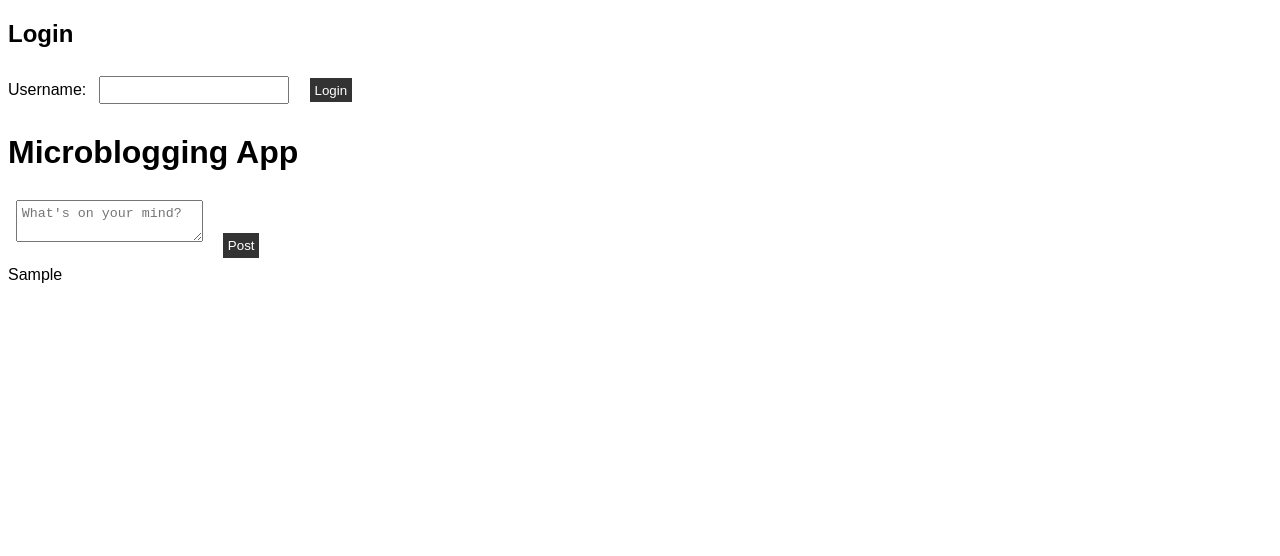
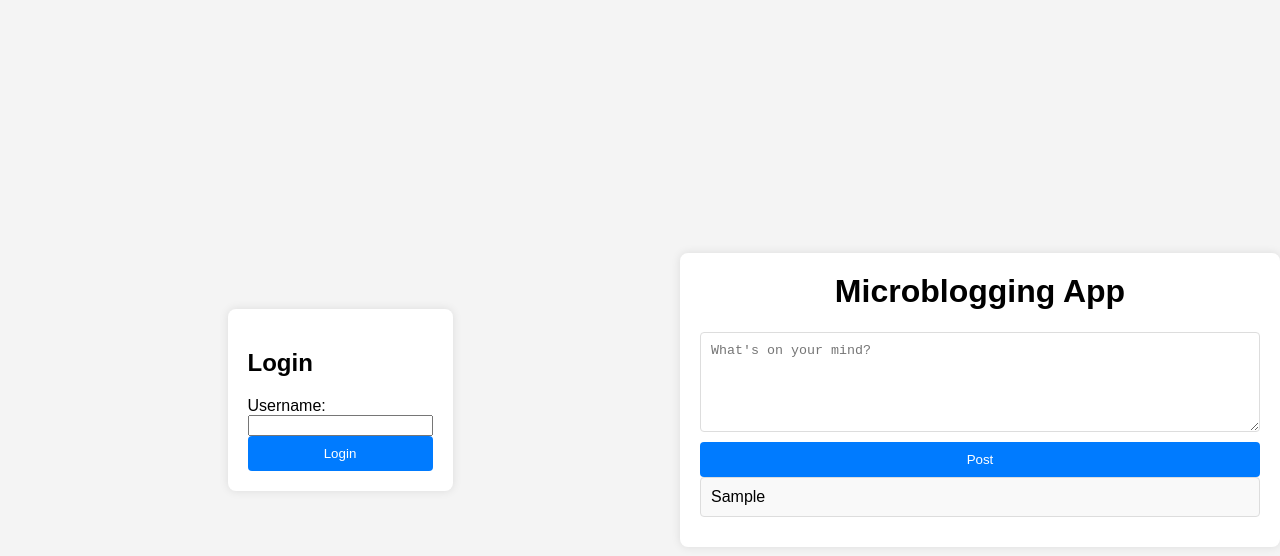
Before and after one commit to Asuran003/fswd, a plain HTML site: page exp3.html in a window 1280 px wide. Both pictures are taken after typing "Sample" into the empty fields and a click on the button "Post". Drawn offline with Linux system fonts and the light colour scheme.

Commit message:
Update styles1.css

```diff
--- a/styles1.css
+++ b/styles1.css
@@ -1,41 +1,70 @@
 body {
-font-family: Arial, sans-serif;
+    font-family: Arial, sans-serif;
+    background-color: #f4f4f4;
+    margin: 0;
+    padding: 0;
+    display: flex;
+    justify-content: center;
+    align-items: center;
+    height: 100vh;
 }
-header {
-background-color: #333;
-color: #fff;
-text-align: center;
-padding: 1rem;
+
+.login-container, .feed-container {
+    max-width: 600px;
+    margin: auto;
+    padding: 20px;
+    background: #fff;
+    border-radius: 8px;
+    box-shadow: 0 0 10px rgba(0, 0, 0, 0.1);
 }
-main {
-max-width: 800px;
-margin: 0 auto;
-padding: 2rem;
+
+.container {
+    width: 100%;
+    max-width: 600px;
+    background: #fff;
+    border-radius: 8px;
+    box-shadow: 0 0 10px rgba(0, 0, 0, 0.1);
+    padding: 20px;
+    box-sizing: border-box;
 }
-#login-form, #user-dashboard {
-margin-bottom: 2rem;
+
+h1 {
+    margin-top: 0;
+    text-align: center;
 }
-#login-form h2, #user-dashboard h2, #feed h2 {
-margin-bottom: 1rem;
+
+form {
+    display: flex;
+    flex-direction: column;
 }
-input, textarea, button {
-margin: 0.5rem;
-padding: 0.3rem;
+
+textarea {
+    width: 100%;
+    height: 100px;
+    padding: 10px;
+    margin-bottom: 10px;
+    border: 1px solid #ddd;
+    border-radius: 4px;
+    box-sizing: border-box;
 }
+
 button {
-background-color: #333;
-color: #fff;
-border: none;
-cursor: pointer;
+    background-color: #007bff;
+    color: white;
+    border: none;
+    padding: 10px;
+    border-radius: 4px;
+    cursor: pointer;
 }
-ul {
-list-style-type: none;
-padding-left: 0;
+
+button:hover {
+    background-color: #0056b3;
 }
-li {
-border: 1px solid #ddd;
-padding: 1rem;
-margin-bottom: 1rem;
+
+.post {
+    background: #f9f9f9;
+    border: 1px solid #ddd;
+    border-radius: 4px;
+    padding: 10px;
+    margin-bottom: 10px;
 }
-li p {
-margin: 0;}
```
